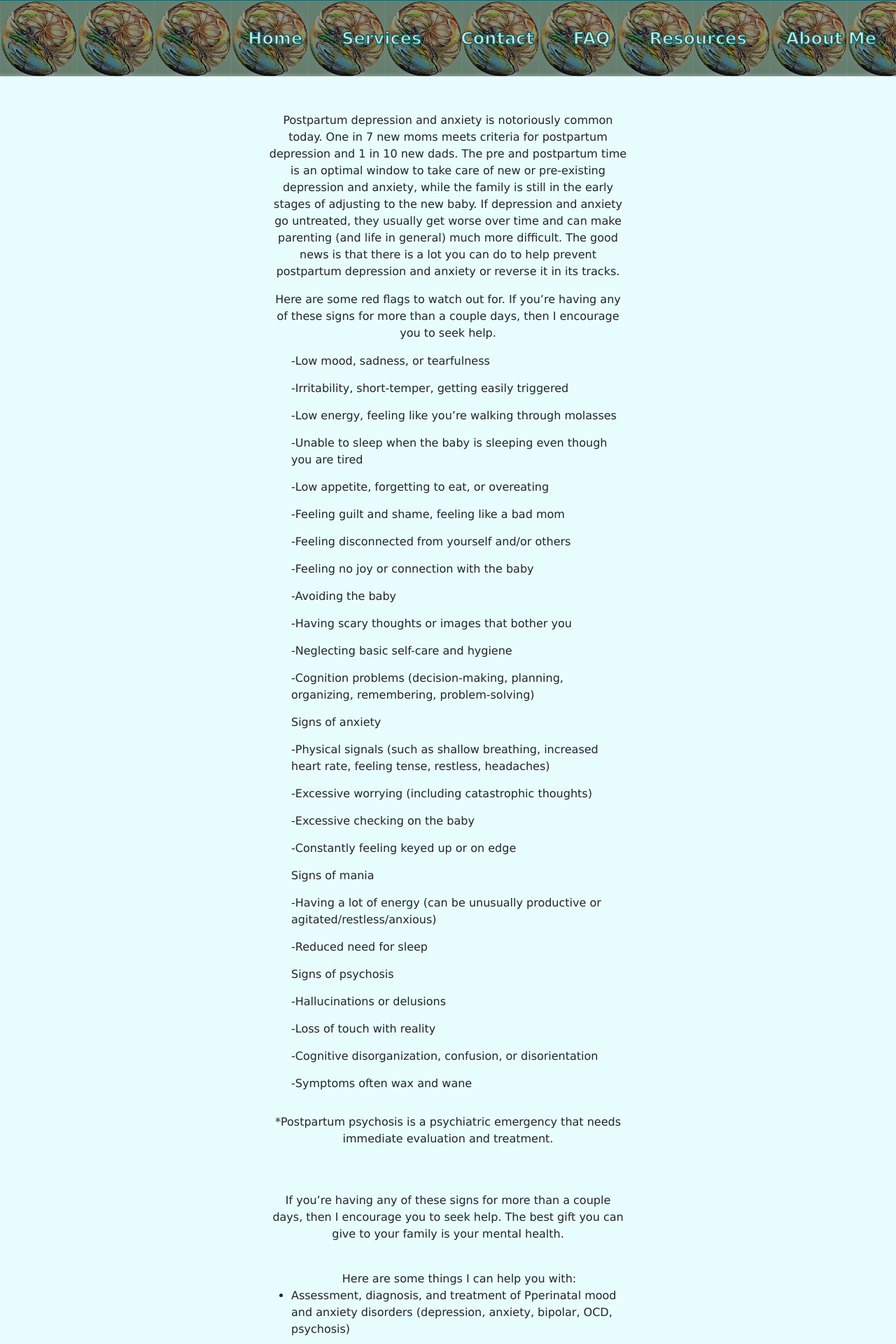
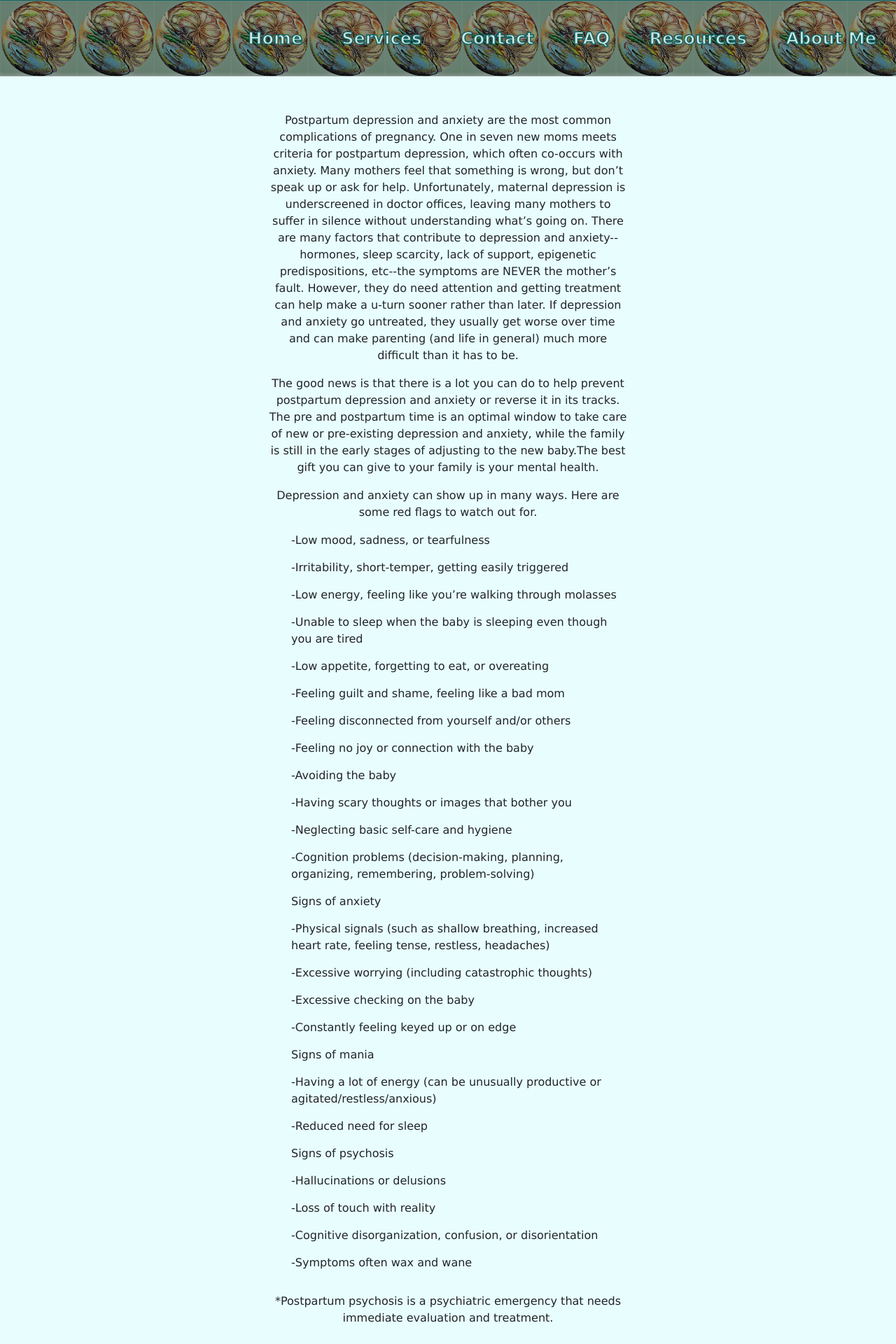
Before and after one commit to eliyab1/ruthie, a React (Create React App) app: page /services/postpartumparents in a window 1280 px wide. Shown: the part 139-2059 px from the top of the page at 70% size. Built offline with nearby package versions, Linux system fonts and the light colour scheme.

Commit message:
updated postpartum parents content

```diff
--- a/src/PostpartumParents.js
+++ b/src/PostpartumParents.js
@@ -3,14 +3,18 @@ export default function PostpartumParents() {
     useEffect(()=>{document.title="Postpartum Parents | Mental Fitness Therapy"},[])
     return <>
     <div className="page-content">
-        <p>Postpartum depression and anxiety is notoriously common today. One in 7 new moms
-            meets criteria for postpartum depression and 1 in 10 new dads. The pre and postpartum time is an
-            optimal window to take care of new or pre-existing depression and anxiety, while the family is still in the early
-            stages of adjusting to the new baby. If depression and anxiety go untreated, they usually get worse over time and can
-            make parenting (and life in general) much more difficult. The good news is that there is a lot you can do to help prevent
-            postpartum depression and anxiety or reverse it in its tracks.</p>
+        <p>Postpartum depression and anxiety are the most common complications of pregnancy.  One in seven new moms meets criteria for postpartum depression,
+            which often co-occurs with anxiety. Many mothers feel that something is wrong, but don’t speak up or ask for help. Unfortunately, maternal depression
+            is underscreened in doctor offices, leaving many mothers to suffer in silence without understanding what’s going on. There are many factors that
+            contribute to depression and anxiety--hormones, sleep scarcity, lack of support, epigenetic predispositions, etc--the symptoms are NEVER the mother’s
+            fault. However, they do need attention and getting treatment can help make a u-turn sooner rather than later. If depression and anxiety go untreated,
+            they usually get worse over time and can make parenting (and life in general) much more difficult than it has to be.</p>
 
-        <p>Here are some red flags to watch out for. If you’re having any of these signs for more than a couple days, then I encourage you to seek help.</p>
+        <p>The good news is that there is a lot you can do to help prevent postpartum depression and anxiety or reverse it in its tracks.  The pre and postpartum
+            time is an optimal window to take care of new or pre-existing depression and anxiety, while the family is still in the early stages of adjusting to the
+            new baby.The best gift you can give to your family is your mental health.</p>
+
+        <p>Depression and anxiety can show up in many ways. Here are some red flags to watch out for.</p>
 
         <ul style={{"listStyleType":"none"}}>
             <li>-Low mood, sadness, or tearfulness</li>
@@ -40,13 +44,13 @@ export default function PostpartumParents() {
             <li>-Symptoms often  wax and wane</li>
         </ul>
 
-    <p>*Postpartum psychosis is a psychiatric emergency that needs immediate evaluation and treatment. </p><br /><br />
+    <p>*Postpartum psychosis is a psychiatric emergency that needs immediate evaluation and treatment. </p><br />
 
 
-    <p>If you’re having any of these signs for more than a couple days, then I encourage you to seek help. The best gift you can give to your family is your mental health.</p>
+    <p>If you’re having any of these signs for more than a couple days, then I encourage you to seek help.</p>
     <br />
-    <ul>Here are some things I can help you with:
-        <li>Assessment, diagnosis, and treatment of Pperinatal mood and anxiety disorders (depression, anxiety, bipolar, OCD, psychosis)</li>
+    <ul>Here are some things I can help you with:<br />
+        <li>Assessment, diagnosis, and treatment of perinatal mood and anxiety disorders (depression, anxiety, bipolar, OCD, psychosis)</li>
         <li>Birth and postpartum planning for new parents/families</li>
         <li>Postpartum adjustment for new moms/dads/families</li>
         <li>Pregnancy after infertility</li>
```
